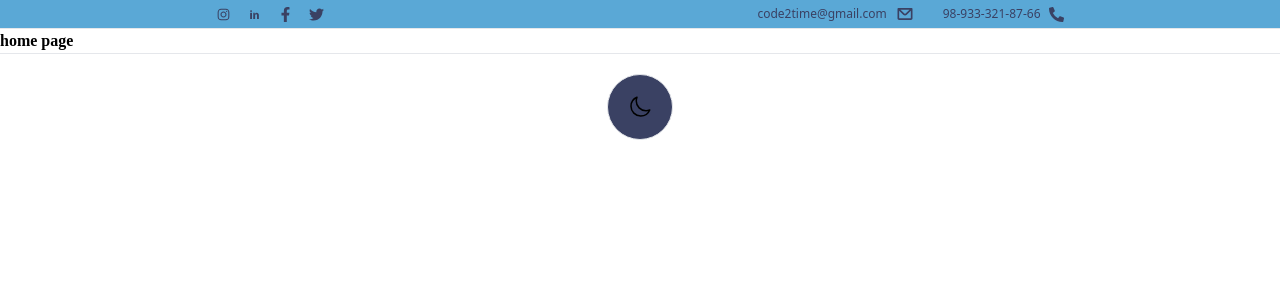
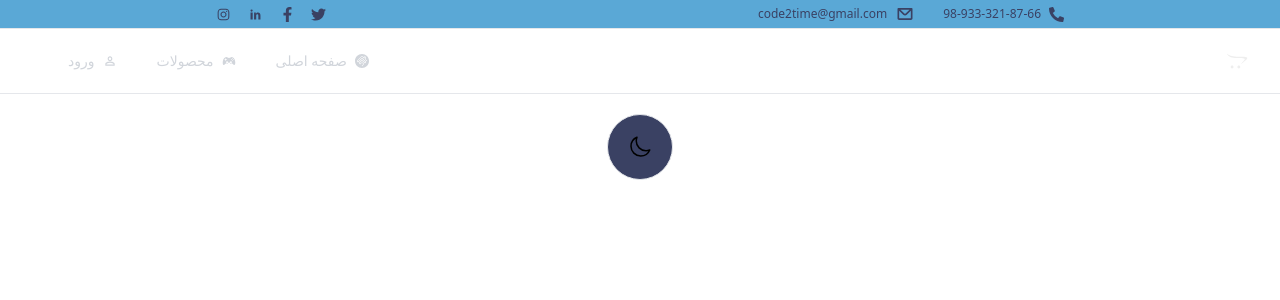
Before and after one commit to Code2Time/a-shop-app-, a React (Vite) app: page / in a window 1280 px wide. Shown: the top 300 px of the page. Built offline with nearby package versions, Linux system fonts and the light colour scheme; a web font is replaced by a local one.

Commit message:
update Head and create basic navbar component

```diff
--- a/src/components/Head/Head.tsx
+++ b/src/components/Head/Head.tsx
@@ -8,12 +8,12 @@ function Head() {
   return (
     <>
       <div className="hidden md:block">
-        <div className=" text-blue-four   flex justify-around items-center h-7   ">
+        <div className="dark:text-head-white text-blue-four   flex justify-around items-center h-7   ">
           <div className="flex justify-center items-center gap-4 ">
-            <AiOutlineInstagram size={15} />
-            <TiSocialLinkedin size={15} />
-            <FaFacebookF size={15} />
-            <FaTwitter size={15} />
+            <AiOutlineInstagram size={15}  className="hover:text-head-white cursor-pointer"/>
+            <TiSocialLinkedin size={17} className="hover:text-head-white cursor-pointer" />
+            <FaFacebookF size={15} className="hover:text-head-white cursor-pointer" />
+            <FaTwitter size={15}  className="hover:text-head-white cursor-pointer"/>
           </div>
           <div className=" flex  items-center justify-center gap-7">
             <div className="flex  items-center justify-center gap-2 cursor-pointer">
--- a/src/components/darkmode/Darkmode.tsx
+++ b/src/components/darkmode/Darkmode.tsx
@@ -20,7 +20,7 @@ const HandleThemSwitch = () =>{
 
   return (
     <div className="mx-auto text-center w-full p-5">
-      <button onClick={HandleThemSwitch} className="handlemodecolor p-5 border rounded-full dark:bg-slate-600   bg-blue-four ">
+      <button onClick={HandleThemSwitch} className="handlemodecolor p-5 border rounded-full dark:bg-bg   bg-blue-four ">
     {
         them === 'dark' ?  <svg xmlns="http://www.w3.org/2000/svg" fill="none" viewBox="0 0 24 24" strokeWidth={1.5} stroke="currentColor" className="size-6">
         <path strokeLinecap="round" strokeLinejoin="round" d="M12 3v2.25m6.364.386-1.591 1.591M21 12h-2.25m-.386 6.364-1.591-1.591M12 18.75V21m-4.773-4.227-1.591 1.591M5.25 12H3m4.227-4.773L5.636 5.636M15.75 12a3.75 3.75 0 1 1-7.5 0 3.75 3.75 0 0 1 7.5 0Z" />
--- /dev/null
+++ b/src/components/navbar/Navbar.tsx
@@ -0,0 +1,104 @@
+import { NavLink } from "react-router-dom"
+import { Fragment} from "react";
+import { Disclosure, Menu, Transition } from "@headlessui/react";
+import { Bars3Icon, XMarkIcon } from "@heroicons/react/24/outline";
+import { GiConsoleController} from 'react-icons/gi';
+import { SiHomebridge } from 'react-icons/si';
+import { LiaOpencart } from 'react-icons/lia';
+import { MdOutlinePersonOutline } from 'react-icons/md';
+
+
+function Navbar() {
+  return (
+        <>
+            <Disclosure id="nav-container" as="nav" className=" top-0">
+           {({ open }) => (
+            <>
+               <div className="mx-auto max-w-7xl px-2 sm:px-6 lg:px-8">
+                 <div className="relative flex h-16 items-center justify-between">
+                   <div className="absolute inset-y-0 left-0 flex items-center sm:hidden">
+                     {/* Mobile menu button*/}
+                     <Disclosure.Button className="relative inline-flex items-center justify-center rounded-md p-2 text-gray-400 hover:bg-transparent hover:text-white focus:outline-none focus:ring-2 focus:ring-inset focus:ring-white">
+                       <span className="absolute -inset-0.5" />
+                       <span className="sr-only">Open main menu</span>
+                       {open ? (
+                         <XMarkIcon className="block h-6 w-6" aria-hidden="true" />
+                       ) : (
+                         <Bars3Icon className="block h-6 w-6" aria-hidden="true" />
+                       )}
+                     </Disclosure.Button>
+                   </div>
+                   <div className="flex flex-1 items-center justify-center sm:items-stretch sm:justify-start">
+                     <div className="hidden sm:ml-6 sm:block">
+                       <div className="flex space-x-4 ">
+                       <NavLink
+                           to="/login"
+                           className="text-gray-300 hover:bg-transparent  hover:text-white   px-3 py-2 text-sm font-medium Lamia flex justify-center items-center gap-2"
+                         >
+                           <span>ورود</span>
+                           <MdOutlinePersonOutline />
+                         </NavLink>
+                         <NavLink
+                           to="/shop"
+                           className="text-gray-300 hover:bg-transparent  hover:text-white   px-3 py-2 text-sm font-medium Lamia flex justify-center items-center gap-2"
+                         >
+                           <span>محصولات</span>
+                           <GiConsoleController />
+                         </NavLink>
+                         <NavLink
+                           to="/"
+                           className="text-gray-300 hover:bg-transparent hover:text-white  px-3 py-2 text-sm font-medium Lamia flex justify-center items-center gap-2"
+                         >
+                           <span>صفحه اصلی</span>
+                           <SiHomebridge />
+                         </NavLink>
+                       </div>
+                     </div>
+                   </div>
+                   <div className="absolute inset-y-0 right-0 flex items-center pr-2 sm:static sm:inset-auto sm:ml-6 sm:pr-0">
+                     {/* Profile dropdown */}
+                     <Menu as="div" className="relative ml-3">
+                       <div>
+                       <NavLink to='/store'> <div className='relative'>
+                      <LiaOpencart size={22} color='#eee' className='transition-all hover:-translate-y-1' />
+                     <span className='z-10 absolute order-3 w-4 h-auto rounded-full bg-red-600 text-white text-center text-[10px] -top-1 -right-2'></span>
+                      </div></NavLink>
+                       </div>
+                       <Transition
+                         as={Fragment}
+                         enter="transition ease-out duration-100"
+                         enterFrom="transform opacity-0 scale-95"
+                         enterTo="transform opacity-100 scale-100"
+                         leave="transition ease-in duration-75"
+                         leaveFrom="transform opacity-100 scale-100"
+                         leaveTo="transform opacity-0 scale-95"
+                       >
+                       </Transition>
+                     </Menu>
+                   </div>
+                 </div>
+               </div>
+
+               <Disclosure.Panel className="sm:hidden">
+                 <div className="space-y-1 px-2 pb-3 pt-2">
+                   <NavLink
+                     to="/"
+                     className="text-gray-300  hover:text-white block rounded-md px-3 py-2 text-base font-medium text-center Yekan"
+                   >
+                     صفحه اصلی
+                   </NavLink>
+                   <NavLink
+                     to="/shop"
+                     className="text-gray-300 hover:bg-transparent !block  text-center   hover:text-white  rounded-md px-3 py-2 text-sm font-medium Lamia"
+                   >
+                     محصولات
+                   </NavLink>
+                 </div>
+               </Disclosure.Panel>
+             </>
+           )}
+         </Disclosure>
+  </>)
+}
+
+export default Navbar
--- a/src/index.css
+++ b/src/index.css
@@ -3,8 +3,5 @@
 @tailwind utilities;
 
 *{
-    @apply transition-colors  duration-200
+    @apply transition-colors  duration-75
 }
-.handlemodecolor{
-/* @apply animate-ping */
-}
--- a/src/pages/home/Home.tsx
+++ b/src/pages/home/Home.tsx
@@ -1,14 +1,15 @@
 import Head from "../../components/Head/Head"
 import Darkmode from "../../components/darkmode/Darkmode"
+import Navbar from "../../components/navbar/Navbar"
 
 
 function Home() {
   return (
     <>
-      <section className="bg-blue-three dark:bg-gray-800">
+      <section className="bg-blue-three dark:bg-bg">
         <Head />
       </section>
-     <h1 className="head"> home page</h1>
+    <Navbar />
      <hr />
     <Darkmode />
     </>
--- a/tailwind.config.js
+++ b/tailwind.config.js
@@ -28,9 +28,11 @@ export default {
       'blue-two' : '#CBE3EF',
       'blue-three' : '#5AA8D6',
       'blue-four' : '#3A4163',
+      'head-white' : '#d1d5db'
     },
     backgroundColor : {
-      'button' : '#00abe1'
+      'button' : '#00abe1',
+      'bg' : '#020621'
     }
 
 
```
